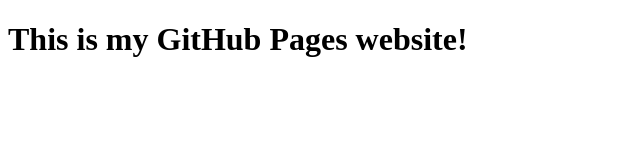
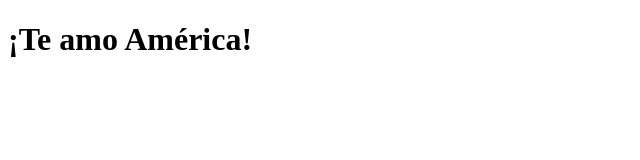
Before and after one commit to Migueldj/Migueldj.github.io, a plain HTML site: page index.html in a window 1280 px wide. Shown: the whole page, without its empty margins (0-640 px from the left). Drawn offline with Linux system fonts and the light colour scheme.

Commit message:
Prueba 1

```diff
--- a/index.html
+++ b/index.html
@@ -6,6 +6,6 @@
         </title>
     </head>
     <body>
-        <h1>This is my GitHub Pages website!</h1>
+        <h1>¡Te amo América!</h1>
     </body>
 </html>
```
